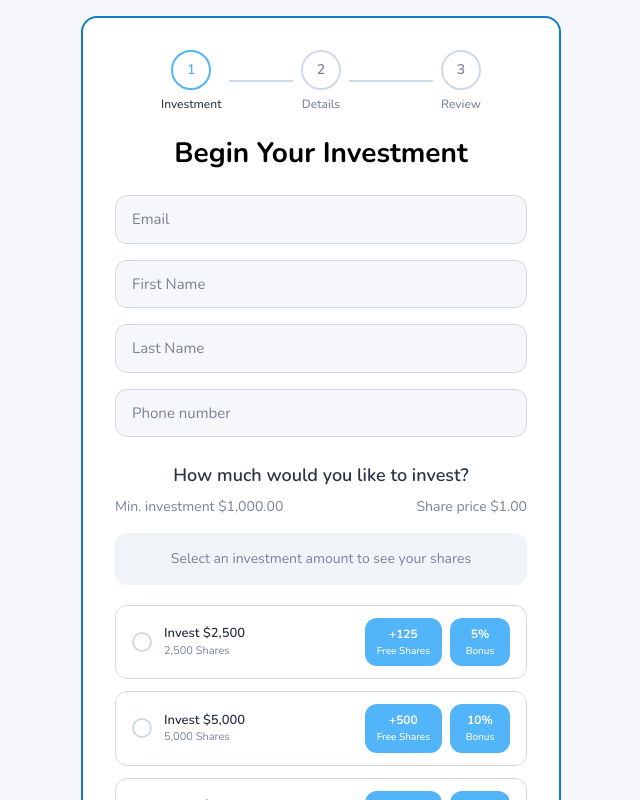
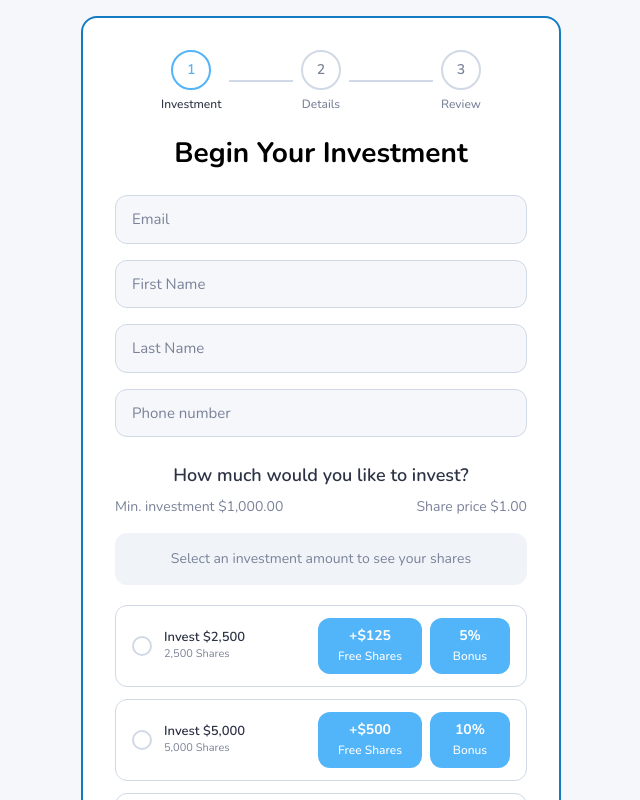
Before and after one commit to JoshuaOrlandoR/iotty-checkout, a Next.js app: page / in a window 1280 px wide. Shown: the top 800 px of the page, without its empty margins (319-959 px from the left). Built offline with nearby package versions, Linux system fonts and the light colour scheme.

Commit message:
Add files via upload

```diff
--- a/components/step-one-invest.tsx
+++ b/components/step-one-invest.tsx
@@ -350,12 +350,12 @@ export function StepOneInvest({ onContinue, initialAmount, config = FALLBACK_CON
               <div className="flex items-center justify-center gap-2 md:gap-3">
                 <div>
                   <span className="text-xl md:text-2xl font-bold text-[#52b4f9]">{formatNumber(calculation.baseShares)}</span>
-                  <p className="text-xs md:text-sm text-[#7a8299]">Shares of iotty</p>
+                  <p className="text-sm md:text-base text-[#7a8299]">Shares of iotty</p>
                 </div>
                 <span className="text-lg md:text-xl text-[#7a8299]">+</span>
                 <div>
-                  <span className="text-xl md:text-2xl font-bold text-[#52b4f9]">{formatNumber(calculation.bonusShares)}</span>
-                  <p className="text-xs md:text-sm text-[#52b4f9]">Free Bonus Shares</p>
+                  <span className="text-xl md:text-2xl font-bold text-[#52b4f9]">{formatCurrency(calculation.bonusShares * config.sharePrice, 0)}</span>
+                  <p className="text-sm md:text-base text-[#52b4f9]">Free Shares</p>
                 </div>
               </div>
             </div>
@@ -406,13 +406,13 @@ export function StepOneInvest({ onContinue, initialAmount, config = FALLBACK_CON
                     {/* Right side: Bonus pills */}
                     {hasBonus && (
                       <div className="flex items-center gap-1 md:gap-2 flex-shrink-0">
-                        <span className="text-[0.625rem] md:text-xs font-bold py-1.5 px-2 md:py-2 md:px-3 rounded-md md:rounded-lg bg-[#52b4f9] text-white text-center min-w-[56px] md:min-w-[72px]">
-                          +{formatNumber(presetCalc.bonusShares)}<br />
-                          <span className="text-[0.5rem] md:text-[0.625rem] font-medium">Free Shares</span>
+                        <span className="text-xs md:text-sm font-bold py-1.5 px-4 md:py-2 md:px-5 rounded-md md:rounded-lg bg-[#52b4f9] text-white text-center min-w-[80px] md:min-w-[100px]">
+                          +{formatCurrency(presetCalc.bonusShares * config.sharePrice, 0)}<br />
+                          <span className="text-[0.625rem] md:text-xs font-medium">Free Shares</span>
                         </span>
-                        <span className="text-[0.625rem] md:text-xs font-bold py-1.5 px-2 md:py-2 md:px-3 rounded-md md:rounded-lg bg-[#52b4f9] text-white text-center min-w-[48px] md:min-w-[60px]">
+                        <span className="text-xs md:text-sm font-bold py-1.5 px-4 md:py-2 md:px-5 rounded-md md:rounded-lg bg-[#52b4f9] text-white text-center min-w-[65px] md:min-w-[80px]">
                           {presetCalc.bonusPercent.toFixed(0)}%<br />
-                          <span className="text-[0.5rem] md:text-[0.625rem] font-medium">Bonus</span>
+                          <span className="text-[0.625rem] md:text-xs font-medium">Bonus</span>
                         </span>
                       </div>
                     )}
```
